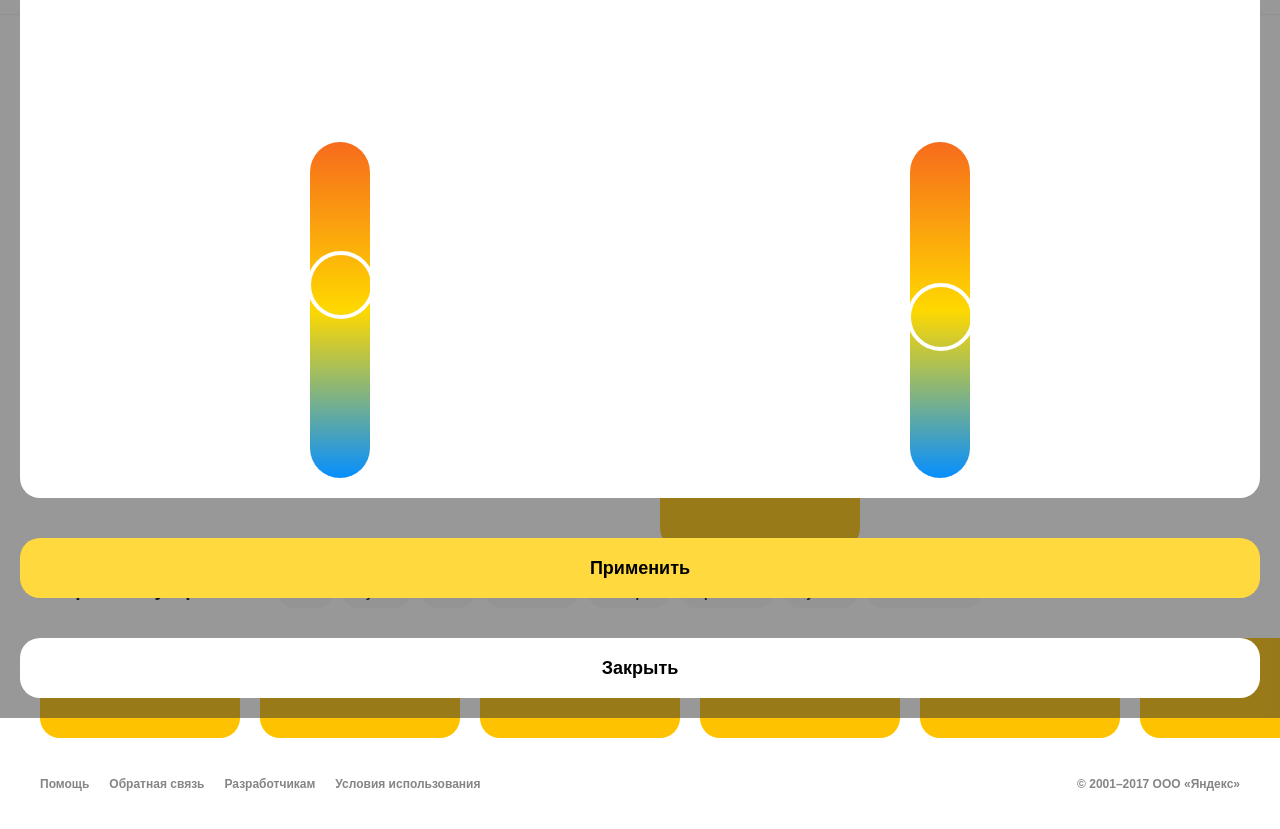
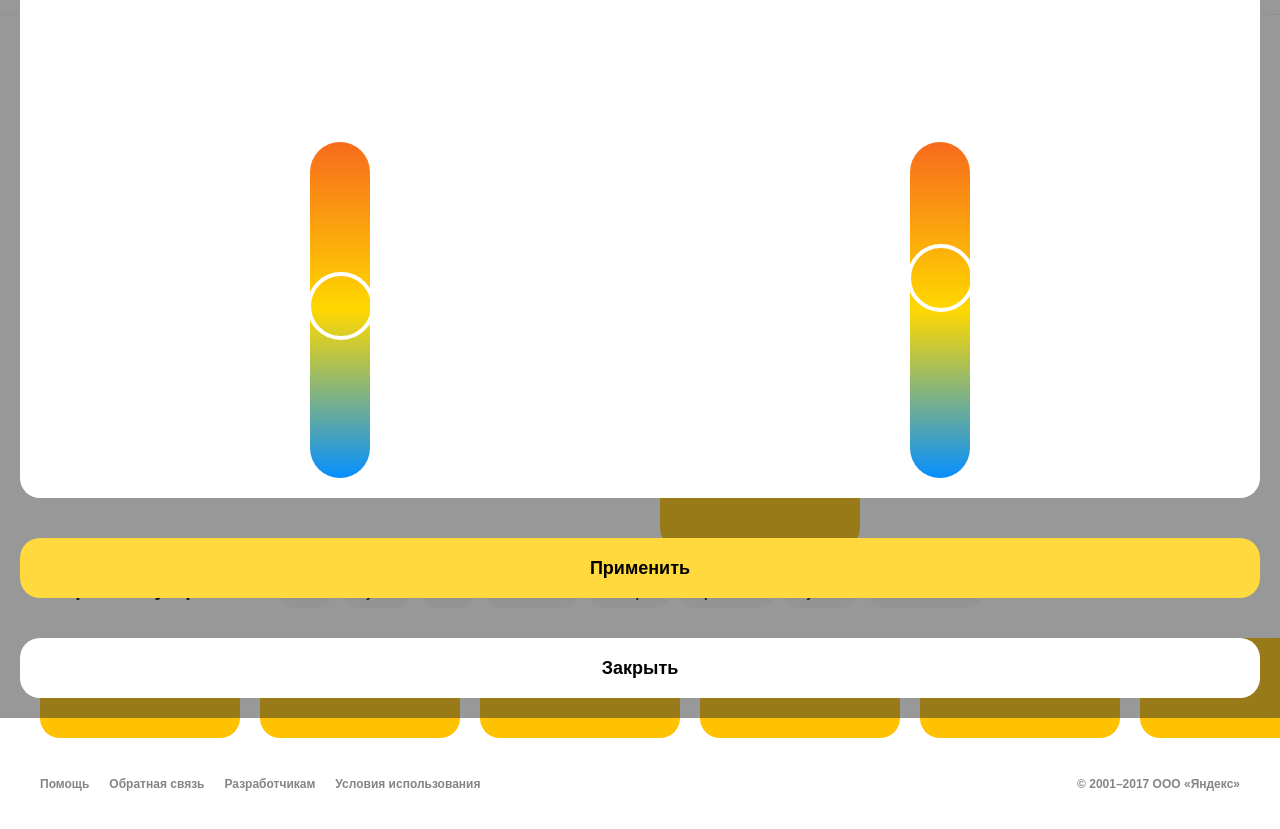
Before and after one commit to DanilaLeontyev/shri18-task2, a website built with webpack: page src/index.html in a window 1280 px wide. Shown: the part 82-911 px from the top of the page. Built offline with nearby package versions, Linux system fonts and the light colour scheme.

Commit message:
теперь слайдеры перемещаются на правильное значение независимо от минимального значения input

```diff
--- a/src/index.html
+++ b/src/index.html
@@ -232,7 +232,7 @@
           </div>
         </div>
         <div class="range-slider">
-          <input type="range" orient="vertical" min="0" max="50" />
+          <input type="range" orient="vertical" min="45" max="50" />
           <div class="range-slider__thumb">
             <div class="thumb-inside"></div>
           </div>
--- a/src/script/sliderThermostat.js
+++ b/src/script/sliderThermostat.js
@@ -1,4 +1,3 @@
-let app = (() => {
 function updateSlider(element) {
   if (element) {
     let parent = element.parentElement,
@@ -10,30 +9,21 @@ let app = (() => {
 
     parent.setAttribute('data-slider-value', element.value);
     let thumb = parent.querySelector('.range-slider__thumb');
+
     let newVal =
-        Math.abs(element.value) *
-        ((parent.clientHeight - thumb.clientHeight) /
-          (element.max - element.min));
-      console.log(newVal);
+      ((element.value - element.min) / (element.max - element.min)) *
+      (parent.clientHeight - thumb.clientHeight);
+
     thumb.style.bottom = `${newVal}px`;
   }
 }
-  return {
-    updateSlider: updateSlider
-  };
-})();
 
-(function initAndSetupTheSliders() {
-  const inputs = [].slice.call(
-    document.querySelectorAll('.range-slider input')
-  );
-  inputs.forEach(input => input.setAttribute('value', '23'));
-  inputs.forEach(input => app.updateSlider(input));
+const inputs = [].slice.call(document.querySelectorAll('.range-slider input'));
+inputs.forEach(input => updateSlider(input));
 
 inputs.forEach(input =>
-    input.addEventListener('input', element => app.updateSlider(input))
+  input.addEventListener('input', element => updateSlider(input))
 );
 inputs.forEach(input =>
-    input.addEventListener('change', element => app.updateSlider(input))
+  input.addEventListener('change', element => updateSlider(input))
 );
-})();
```
Lines whose indentation alone changed are shown as unchanged.
